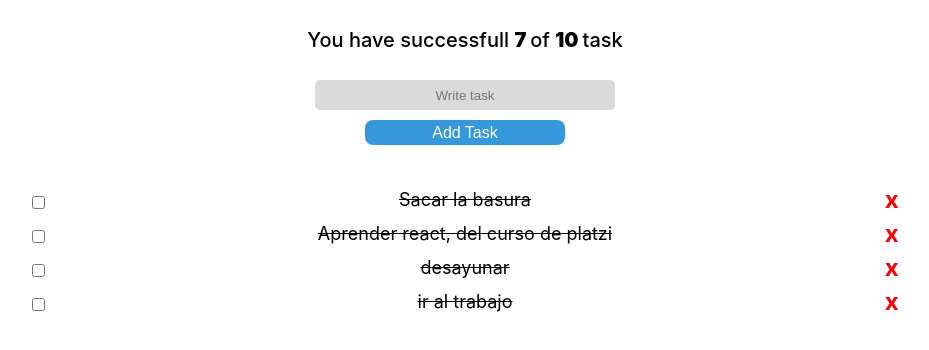
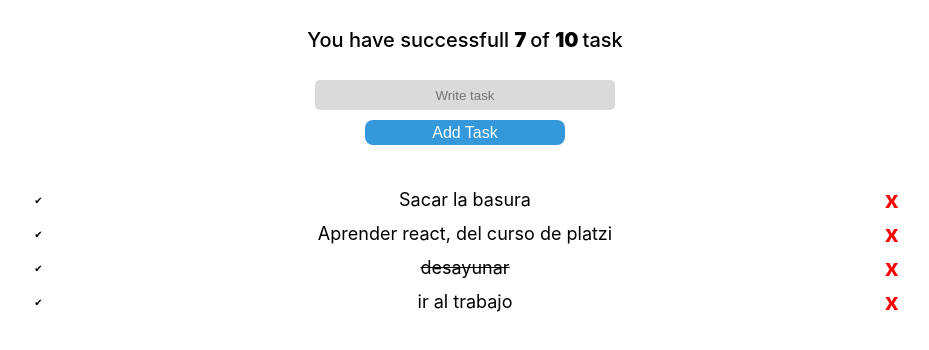
Before and after one commit to sebas19b/listWithReact, a React (Create React App) app: page / in a window 1280 px wide. Shown: the top 350 px of the page, without its empty margins (175-1104 px from the left). Built offline with nearby package versions, Linux system fonts and the light colour scheme.

Commit message:
agregue al elemento span, la props-completed para que se activara con la clase item-check--active

```diff
--- a/src/TodoItem.js
+++ b/src/TodoItem.js
@@ -4,8 +4,8 @@ function TodoItems(props) {
     return(
       <div className='container-item'>
         <li>
-          <input type='checkbox' className='item item-checkbox'/>
-          <p className='item item-text item-text-completed'> {props.text} </p>
+          <span type='checkbox' className={`item item-checkbox ${props.completed && "item-checkbox--active"}`}>✔</span>
+          <p className={`item item-text ${props.completed && "item-text-completed"}`}> {props.text} </p>
           <span className='item item-delete'>x</span>
         </li>
       </div>
```
